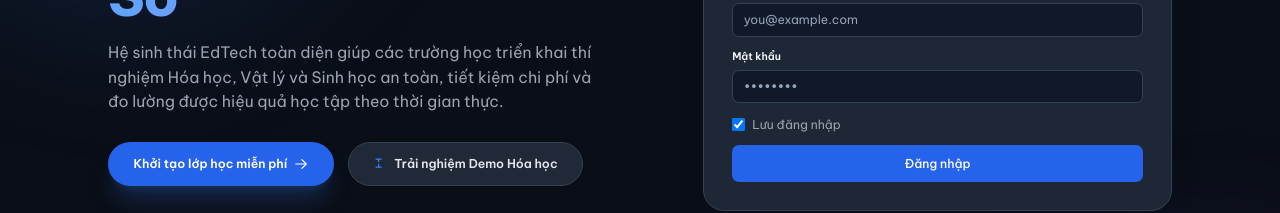
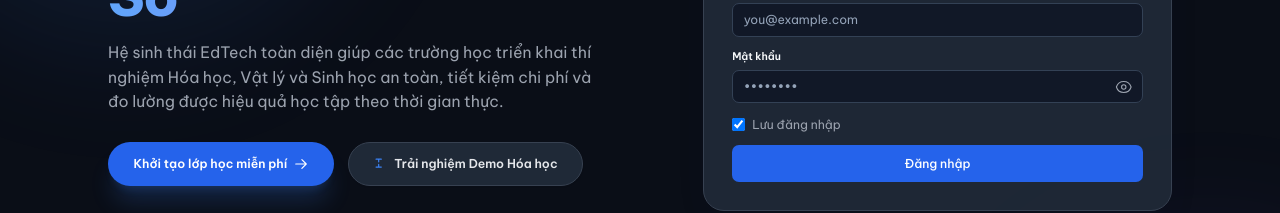
Before and after one commit to ourstorycomic/simlab, a Next.js app: page / in a window 1280 px wide. Shown: the part 321-534 px from the top of the page. Built offline with nearby package versions, Linux system fonts and the light colour scheme; no server answers; the database is empty.

Commit message:
feat(auth): add show password toggle icon

```diff
--- a/src/app/page.tsx
+++ b/src/app/page.tsx
@@ -57,6 +57,7 @@
     const [error, setError] = useState("");
     const [loading, setLoading] = useState(false);
     const [rememberMe, setRememberMe] = useState(true);
+    const [showPassword, setShowPassword] = useState(false);
 
     useEffect(() => {
         seedIfNeeded();
@@ -410,15 +411,34 @@
                             </div>
                             <div>
                                 <label htmlFor="auth-password" className="lab-label">Mật khẩu</label>
+                                <div className="relative">
                                     <input
                                         id="auth-password"
-                                    type="password"
+                                        type={showPassword ? "text" : "password"}
                                         value={password}
                                         onChange={(e) => setPassword(e.target.value)}
                                         required
                                         placeholder="••••••••"
-                                    className="lab-input"
+                                        className="lab-input pr-10"
                                     />
+                                    <button
+                                        type="button"
+                                        onClick={() => setShowPassword(!showPassword)}
+                                        className="absolute right-3 top-1/2 -translate-y-1/2 text-gray-500 hover:text-gray-700 dark:text-gray-400 dark:hover:text-gray-200 transition-colors"
+                                        aria-label={showPassword ? "Ẩn mật khẩu" : "Hiện mật khẩu"}
+                                    >
+                                        {showPassword ? (
+                                            <svg className="w-5 h-5" fill="none" viewBox="0 0 24 24" stroke="currentColor" strokeWidth={1.5}>
+                                                <path strokeLinecap="round" strokeLinejoin="round" d="M3.98 8.223A10.477 10.477 0 0 0 1.934 12C3.226 16.338 7.244 19.5 12 19.5c.993 0 1.953-.138 2.863-.395M6.228 6.228A10.451 10.451 0 0 1 12 4.5c4.756 0 8.773 3.162 10.065 7.498a10.522 10.522 0 0 1-4.293 5.774M6.228 6.228 3 3m3.228 3.228 3.65 3.65m7.894 7.894L21 21m-3.228-3.228-3.65-3.65m0 0a3 3 0 1 0-4.243-4.243m4.242 4.242L9.88 9.88" />
+                                            </svg>
+                                        ) : (
+                                            <svg className="w-5 h-5" fill="none" viewBox="0 0 24 24" stroke="currentColor" strokeWidth={1.5}>
+                                                <path strokeLinecap="round" strokeLinejoin="round" d="M2.036 12.322a1.012 1.012 0 0 1 0-.639C3.423 7.51 7.36 4.5 12 4.5c4.638 0 8.573 3.007 9.963 7.178.07.207.07.431 0 .639C20.577 16.49 16.64 19.5 12 19.5c-4.638 0-8.573-3.007-9.963-7.178Z" />
+                                                <path strokeLinecap="round" strokeLinejoin="round" d="M15 12a3 3 0 1 1-6 0 3 3 0 0 1 6 0Z" />
+                                            </svg>
+                                        )}
+                                    </button>
+                                </div>
                             </div>
 
                             {error && (
```
Lines whose indentation alone changed are shown as unchanged.
